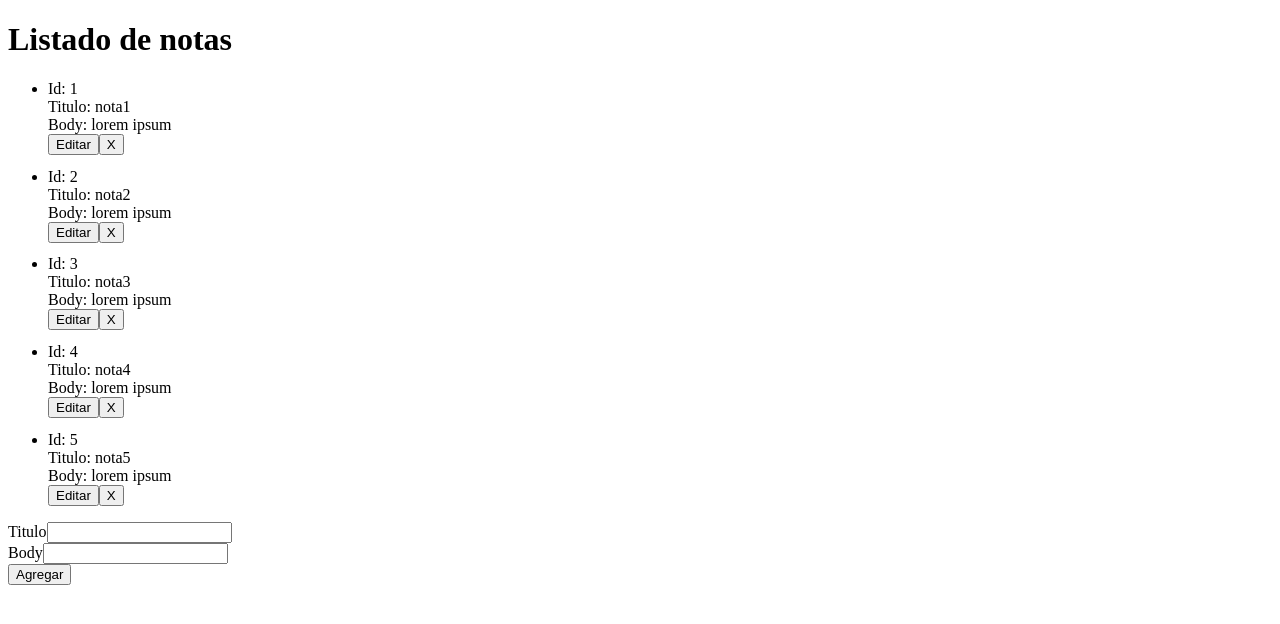
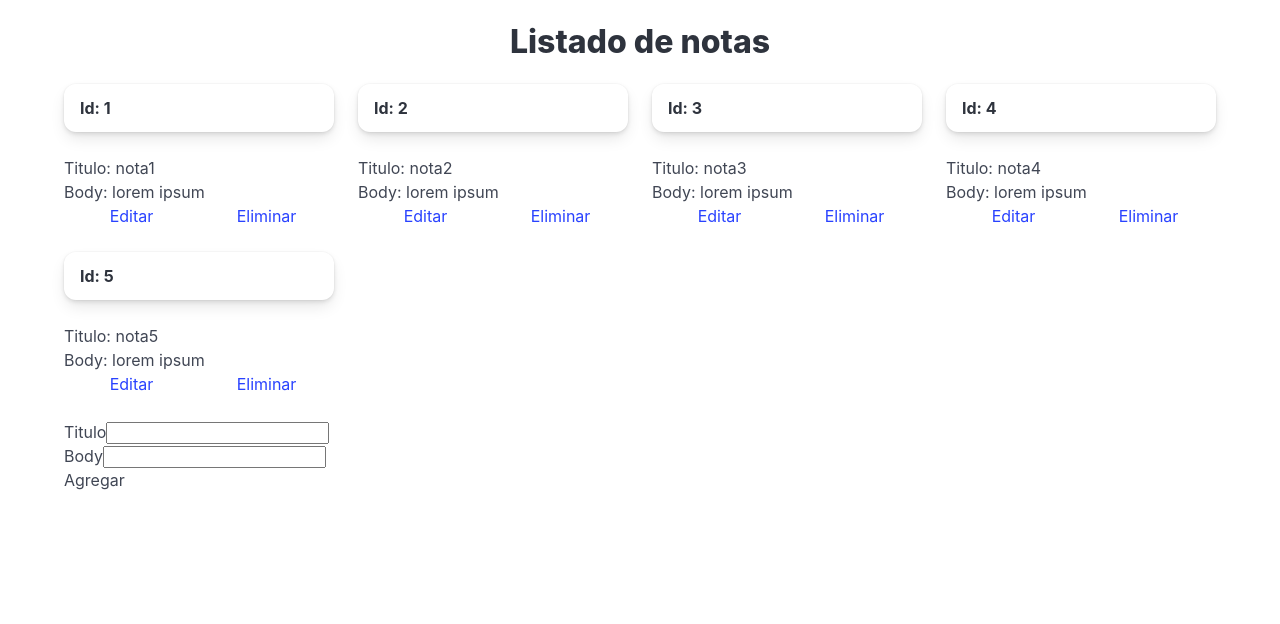
Before and after one commit to juanPabloCesarini/react-CI4, a React (Create React App) app in the folder notes-app/: page / in a window 1280 px wide. Shown: the top 624 px of the page. Built offline with nearby package versions, Linux system fonts and the light colour scheme.

Commit message:
dando estilo a las notas

```diff
--- a/notes-app/package.json
+++ b/notes-app/package.json
@@ -6,6 +6,7 @@
     "@testing-library/jest-dom": "^5.17.0",
     "@testing-library/react": "^13.4.0",
     "@testing-library/user-event": "^13.5.0",
+    "bulma": "^1.0.2",
     "react": "^18.3.1",
     "react-dom": "^18.3.1",
     "react-scripts": "5.0.1",
--- a/notes-app/src/Home.jsx
+++ b/notes-app/src/Home.jsx
@@ -1,16 +1,16 @@
-import {useState,React} from 'react'
+import { useState, React } from 'react'
 import Form from './components/Form';
 import Notes from './components/Notes';
 
-export default function Dashboard(){
+export default function Dashboard() {
 
 
     const [notes, setNotes] = useState([
-        {id:1, title:'nota1',body:'lorem ipsum'},
-        {id:2, title:'nota2',body:'lorem ipsum'},
-        {id:3, title:'nota3',body:'lorem ipsum'},
-        {id:4, title:'nota4',body:'lorem ipsum'},
-        {id:5, title:'nota5',body:'lorem ipsum'},
+        { id: 1, title: 'nota1', body: 'lorem ipsum' },
+        { id: 2, title: 'nota2', body: 'lorem ipsum' },
+        { id: 3, title: 'nota3', body: 'lorem ipsum' },
+        { id: 4, title: 'nota4', body: 'lorem ipsum' },
+        { id: 5, title: 'nota5', body: 'lorem ipsum' },
     ]);
 
 
@@ -18,10 +18,11 @@ export default function Dashboard(){
 
     return (
         <>
-
-        <h1>Listado de notas</h1>
-        <Notes notes={notes} setNotes={setNotes}></Notes>
-        <Form notes={notes} setNotes={setNotes}></Form>
+            <div className="container">
+                <h1 className='title has-text-centered mt-5'>Listado de notas</h1>
+                <Notes notes={notes} setNotes={setNotes}></Notes>
+                <Form notes={notes} setNotes={setNotes}></Form>
+            </div>
         </>
     )
 }
--- a/notes-app/src/components/Note.jsx
+++ b/notes-app/src/components/Note.jsx
@@ -3,18 +3,28 @@ import { useState, React } from 'react'
 const Note = ({ note, deleteNote, updateNote }) => {
     const [modeEdit, setModeEdit] = useState(false)
     const [item, setItem] = useState(note)
-    const toggle = () => {
+    const toggle = (e) => {
+        e.preventDefault();
         setModeEdit(!modeEdit);
         setItem(note);
     }
 
-    const edit = () => {
+    const edit = (e) => {
+        e.preventDefault();
         updateNote(item);
         setModeEdit(false);
     }
     return (
-        <li style={{ marginBottom: '.8em' }}>
-            <div>Id: {note.id}</div>
+        <div className='column is-one-quarter'>
+            <div className="card">
+                <header className="card-header">
+                    <p className="card-header-title">
+                        Id: {note.id}
+                    </p>
+                </header>
+            </div>
+            <div className="card-content">
+                <p className="card-content">
                     {
                         modeEdit ?
                             <label>
@@ -32,17 +42,21 @@ const Note = ({ note, deleteNote, updateNote }) => {
                             : <div>Body: {note.body}</div>
                     }
 
-            <button onClick={() => toggle()}>{modeEdit ? 'Cancelar' : 'Editar'}</button>
+                </p>
+            </div>
+            <footer className="card-footer">
+                <a href="{'/'}" onClick={(e) => toggle(e)} className="card-footer-item">{modeEdit ? 'Cancelar' : 'Editar'}</a>
                 {
-                modeEdit &&
-                <button onClick={() => edit()}>Guardar</button>
+                    modeEdit ?
+                        <a href="{'/'}" onClick={(e) => edit(e)} className="card-footer-item">Guardar</a>
+                        :
+                        <a href="{'/'}" onClick={(e) => deleteNote(note.id, e)} className="card-footer-item">Eliminar</a>
                 }
-            {
-                !modeEdit &&
-                <button onClick={() => deleteNote(note.id)}>X</button>
-            }
+            </footer>
 
-        </li>
+
+
+        </div>
     )
 }
 export default Note;
--- a/notes-app/src/components/Notes.jsx
+++ b/notes-app/src/components/Notes.jsx
@@ -2,8 +2,8 @@ import React from 'react'
 import Note from './Note'
 
 const Notes = ({ notes, setNotes }) => {
-    const deleteNote = (id) => {
-
+    const deleteNote = (id, e) => {
+        e.preventDefault();
         const newNotes = notes.filter(note => id !== note.id);
         setNotes(newNotes);
     }
@@ -14,13 +14,13 @@ const Notes = ({ notes, setNotes }) => {
         )
     }
     return (
-        <ul>
+        <div className='columns is-multiline'>
             {
                 notes.map(note => {
                     return <Note key={note.id} updateNote={updateNote} note={note} deleteNote={deleteNote}></Note>
                 })
             }
-        </ul>
+        </div>
     )
 }
 export default Notes;
--- a/notes-app/src/index.css
+++ b/notes-app/src/index.css
@@ -1,3 +1,4 @@
+@import "https://cdn.jsdelivr.net/npm/bulma@1.0.2/css/bulma.min.css";
 body {
   margin: 0;
   font-family: -apple-system, BlinkMacSystemFont, 'Segoe UI', 'Roboto', 'Oxygen',
--- a/notes-app/src/index.js
+++ b/notes-app/src/index.js
@@ -2,7 +2,7 @@ import React from 'react';
 import ReactDOM from 'react-dom/client';
 //import App from './App';
 import Dashboard from './Home';
-
+import './index.css';
 
 const root = ReactDOM.createRoot(document.getElementById('root'));
 root.render(
```
Also changed, not shown: notes-app/src/components/Form.jsx (+7 -7 lines), 1 other file (tests, documents, lock files or other folders). Lines whose indentation alone changed are shown as unchanged.
